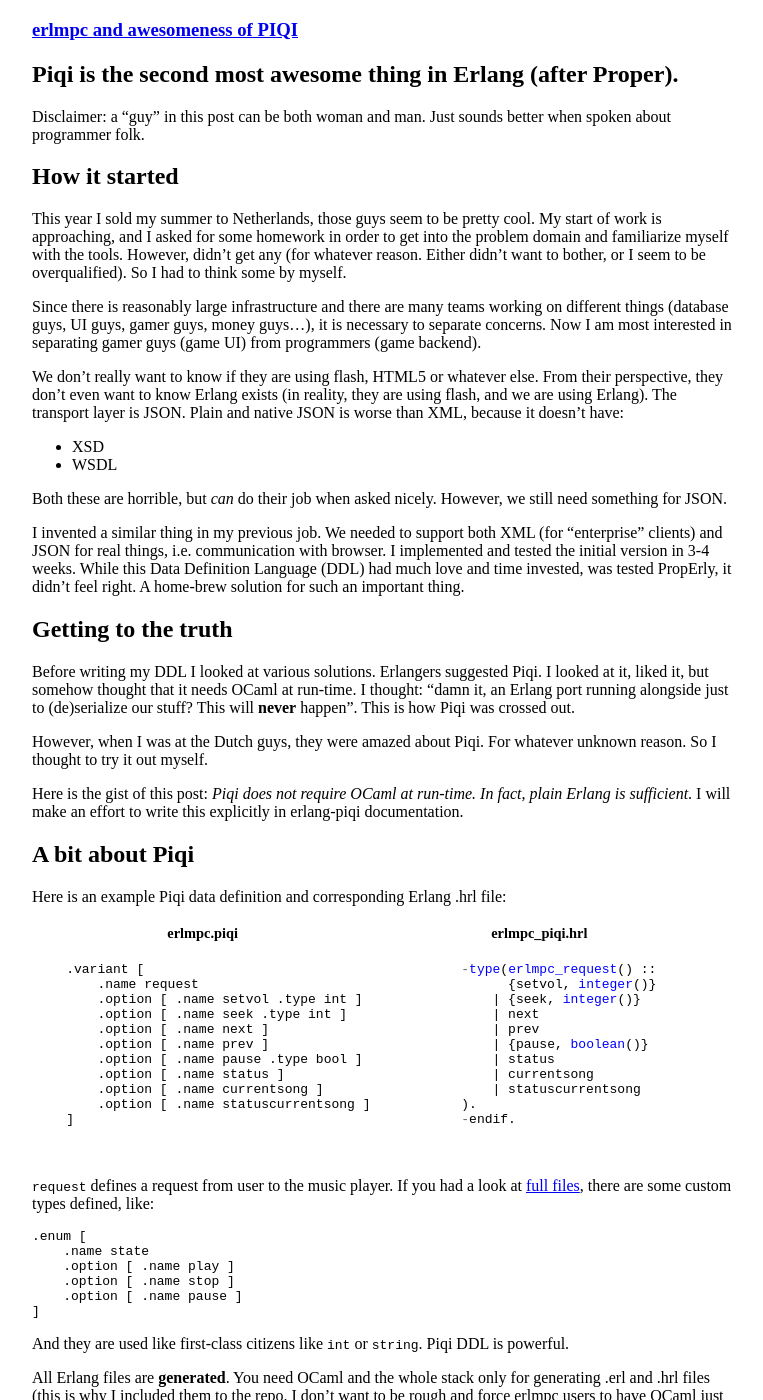
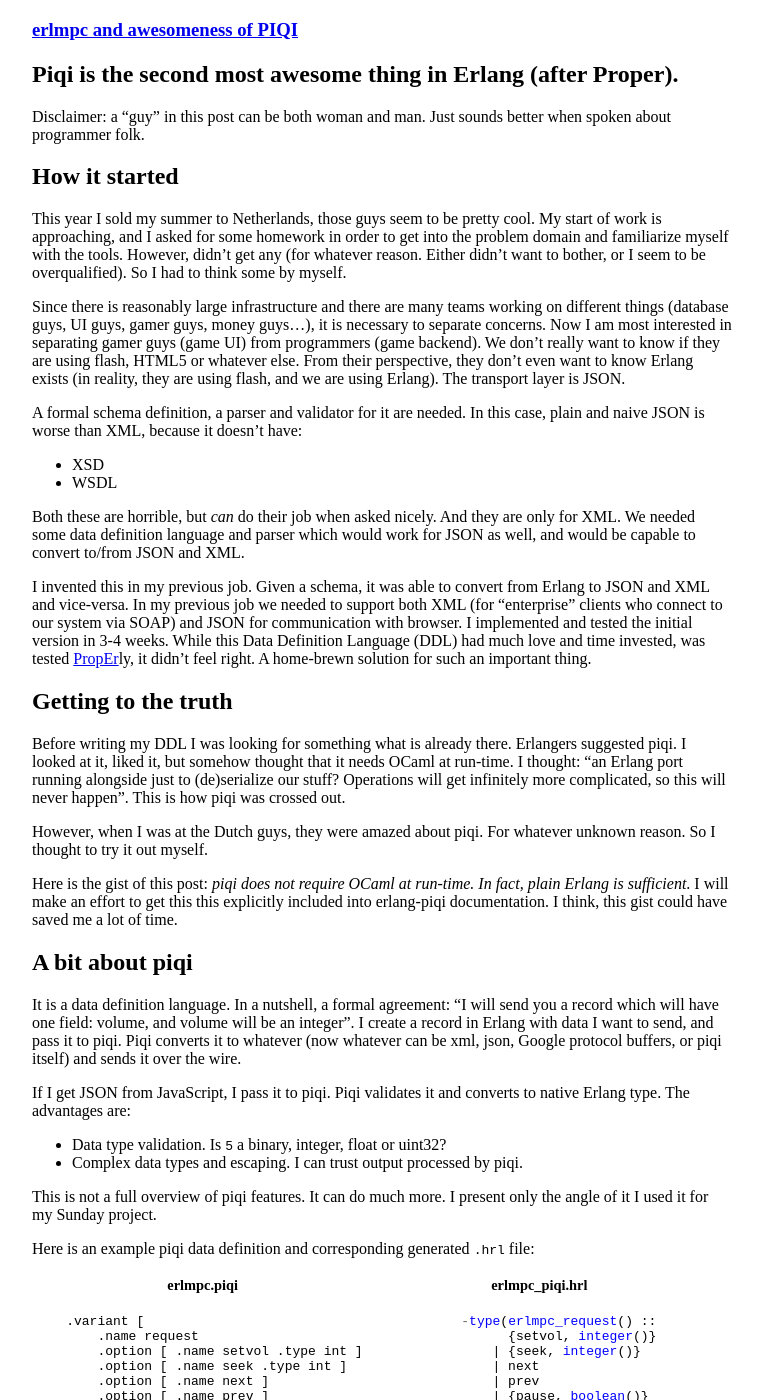
Before and after one commit to Motiejus/motiejus.github.com, a Jekyll site: the page built from _posts/2012-04-30-erlmpc-and-the-awesomeness-of-piqi.markdown, in a window 1280 px wide and 1400 px high. Shown: the whole window, without its empty margins (258-1021 px from the left). Built offline with Jekyll 4.4.1, drawn with Linux system fonts in a browser that asks for light colours; some of the changed text lies outside the part shown.

Commit message:
Update blog post (pretty)

```diff
--- a/_posts/2012-04-30-erlmpc-and-the-awesomeness-of-piqi.markdown
+++ b/_posts/2012-04-30-erlmpc-and-the-awesomeness-of-piqi.markdown
@@ -22,45 +22,66 @@
 Since there is reasonably large infrastructure and there are many teams working
 on different things (database guys, UI guys, gamer guys, money guys...), it is
 necessary to separate concerns. Now I am most interested in separating gamer
-guys (game UI) from programmers (game backend).
+guys (game UI) from programmers (game backend). We don't really want to know if
+they are using flash, HTML5 or whatever else.  From their perspective, they
+don't even want to know Erlang exists (in reality, they are using flash, and we
+are using Erlang). The transport layer is JSON.
 
-We don't really want to know if they are using flash, HTML5 or whatever else.
-From their perspective, they don't even want to know Erlang exists (in reality,
-they are using flash, and we are using Erlang). The transport layer is JSON.
-Plain and native JSON is worse than XML, because it doesn't have:
+A formal schema definition, a parser and validator for it are needed. In this
+case, plain and naive JSON is worse than XML, because it doesn't have:
 
 * XSD
 * WSDL
 
-Both these are horrible, but _can_ do their job when asked nicely. However, we
-still need something for JSON.
+Both these are horrible, but _can_ do their job when asked nicely. And they are
+only for XML. We needed some data definition language and parser which would
+work for JSON as well, and would be capable to convert to/from JSON and XML.
 
-I invented a similar thing in my previous job. We needed to support both XML
-(for "enterprise" clients) and JSON for real things, i.e. communication with
-browser. I implemented and tested the initial version in 3-4 weeks. While this
-Data Definition Language (DDL) had much love and time invested, was tested
-PropErly, it didn't feel right. A home-brew solution for such an important
-thing.
+I invented this in my previous job. Given a schema, it was able to convert from
+Erlang to JSON and XML and vice-versa. In my previous job we needed to support
+both XML (for "enterprise" clients who connect to our system via SOAP) and JSON
+for communication with browser. I implemented and tested the initial version in
+3-4 weeks. While this Data Definition Language (DDL) had much love and time
+invested, was tested [PropEr]ly, it didn't feel right. A home-brewn solution
+for such an important thing.
 
 Getting to the truth
 ---
 
-Before writing my DDL I looked at various solutions. Erlangers suggested Piqi.
-I looked at it, liked it, but somehow thought that it needs OCaml at run-time.
-I thought: "damn it, an Erlang port running alongside just to (de)serialize our
-stuff?  This will **never** happen". This is how Piqi was crossed out.
+Before writing my DDL I was looking for something what is already there.
+Erlangers suggested piqi. I looked at it, liked it, but somehow thought that it
+needs OCaml at run-time. I thought: "an Erlang port running alongside just to
+(de)serialize our stuff? Operations will get infinitely more complicated, so
+this will never happen". This is how piqi was crossed out.
 
-However, when I was at the Dutch guys, they were amazed about Piqi. For
+However, when I was at the Dutch guys, they were amazed about piqi. For
 whatever unknown reason. So I thought to try it out myself.
 
-Here is the gist of this post: _Piqi does not require OCaml at run-time. In
-fact, plain Erlang is sufficient_. I will make an effort to write this
-explicitly in erlang-piqi documentation.
+Here is the gist of this post: _piqi does not require OCaml at run-time. In
+fact, plain Erlang is sufficient_. I will make an effort to get this this
+explicitly included into erlang-piqi documentation. I think, this gist could
+have saved me a lot of time.
 
-A bit about Piqi
+A bit about piqi
 ---
 
-Here is an example Piqi data definition and corresponding Erlang .hrl file:
+It is a data definition language. In a nutshell, a formal agreement: "I will
+send you a record which will have one field: volume, and volume will be an
+integer". I create a record in Erlang with data I want to send, and pass it to
+piqi. Piqi converts it to whatever (now whatever can be xml, json, Google
+protocol buffers, or piqi itself) and sends it over the wire.
+
+If I get JSON from JavaScript, I pass it to piqi. Piqi validates it and
+converts to native Erlang type. The advantages are:
+
+* Data type validation. Is `5` a binary, integer, float or uint32?
+* Complex data types and escaping. I can trust output processed by piqi.
+
+This is not a full overview of piqi features. It can do much more. I present
+only the angle of it I used it for my Sunday project.
+
+Here is an example piqi data definition and corresponding generated `.hrl`
+file:
 
 <table>
   <tr>
@@ -119,26 +140,32 @@
 don't want to be rough and force erlmpc users to have OCaml just to run my
 music player interface).
 
+I encourage using piqi if you have two systems that have to speak to each
+other. I was very impressed with its support for Erlang.
+
 Other buzzwords
 ---
 
-I knew mochiweb quite well, so wanted to try another buzzword. Tried cowboy.
-Amazing tool. However, will not get into details here.
+I knew mochiweb from the past pretty well, so wanted to try another buzzword
+for web server. Tried cowboy. Amazing tool. This is the way libraries/tools
+should be written. I will not get into big details here.
 
 [erlmpd] is a very, very nicely written library as for Erlang R13 (now is
 R15B1).  Documentation is great. Type specs, though optional at that time (and
 were visible only by edoc, since there were no good type checkers then), are
 very nice and helpful. This guy certainly knew what he is doing. It was trivial
-to convert his library (3 years old) to OTP, add rebar and use straight away.
+to convert his library (3 years old) to OTP application, add rebar and use
+straight away.
 
-WebSockets. It would be too much hassle to implement communication via
-long-polling (the only way after WS to get a close to real time feeling). So I
-chose WebSockets and didn't bother. And I am happy I did it. Server-side
-pushing makes things so much easier! What is more, you do not need to implement
-any session support. For every connection, you get `State`. Single connection
-is a single client. In this state variable I hold a connection to mpd server.
-No cookies, no manual bullshit like routing user requests to processes,
-handling disconnects and etcetra. It just works.
+WebSockets. It would be too much hassle to implement server-browser
+communication via long-polling (the only way not using WebSockets to get a
+close to real time feeling). So I chose WebSockets and didn't bother. And I am
+happy I did it. Ability to push from server makes things so much easier! What
+is more, you do not need to implement any session support. For every
+connection, you get `State`. Single connection is a single client. In this
+`State` variable I hold a connection to MPD server. No cookies, no manual
+routing user requests to processes, handling disconnects and etcetra. It just
+works.
 
 Of course, if you are writing software for general public or organizations
 which use IE7, this will yet not work. But future is there.
@@ -174,8 +202,9 @@
 
 ![Version 0.1](https://github.com/Motiejus/erlmpc/raw/0.1/priv/static/screenshot-0.1.png "erlmpc running in Google Chrome 18")
 
-Are you a UI designer, MPD user or Erlanger? Feel free to contribute!
+Are you a UI designer, MPD user or Erlanger? Contributors are very welcome!
 
 [full files]: https://github.com/Motiejus/erlmpc/tree/0.1/priv/piqi
 [cowboy]: https://github.com/extend/cowboy
 [erlmpd]: https://github.com/caolan/erlmpd
+[PropEr]: http://proper.softlab.ntua.gr/
```
Also changed, not shown: other parts of _posts/2012-04-30-erlmpc-and-the-awesomeness-of-piqi.markdown (+6 -5 lines).
